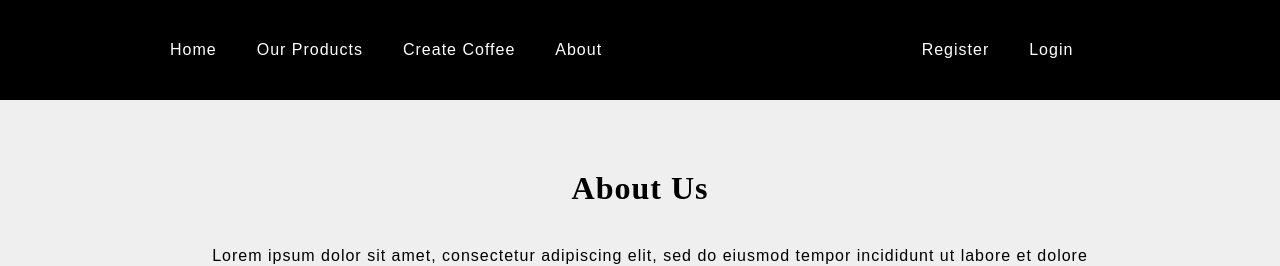
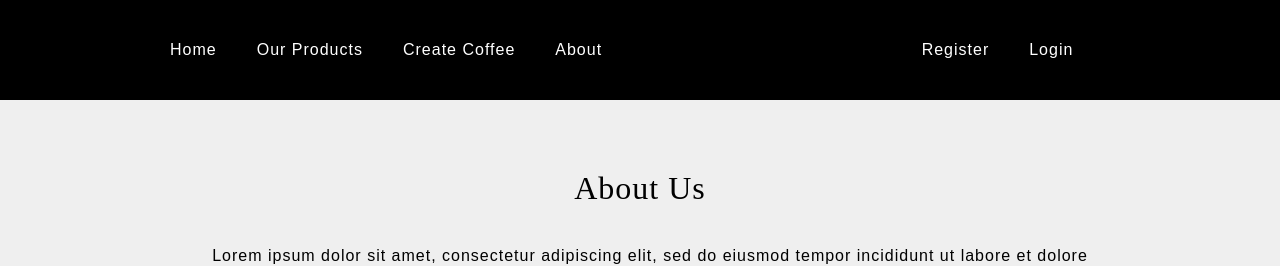
Before and after one commit to MarioAngelov2/Coffee-App, a React (Create React App) app in the folder app/: page /about in a window 1280 px wide. Shown: the top 266 px of the page. Built offline with nearby package versions, Linux system fonts and the light colour scheme.

Commit message:
update css

```diff
--- a/app/src/styles/About.css
+++ b/app/src/styles/About.css
@@ -13,7 +13,7 @@
 .about h1 {
   margin-top: 70px;
   letter-spacing: 1px;
-  font-weight:800;
+  font-weight:300;
 }
 
 .about p {
--- a/app/src/styles/Register.css
+++ b/app/src/styles/Register.css
@@ -6,6 +6,7 @@
 }
 
 .register h1 {
+  font-weight: 300;
   margin: 0 auto;
   margin-top: 50px;
 }
```
